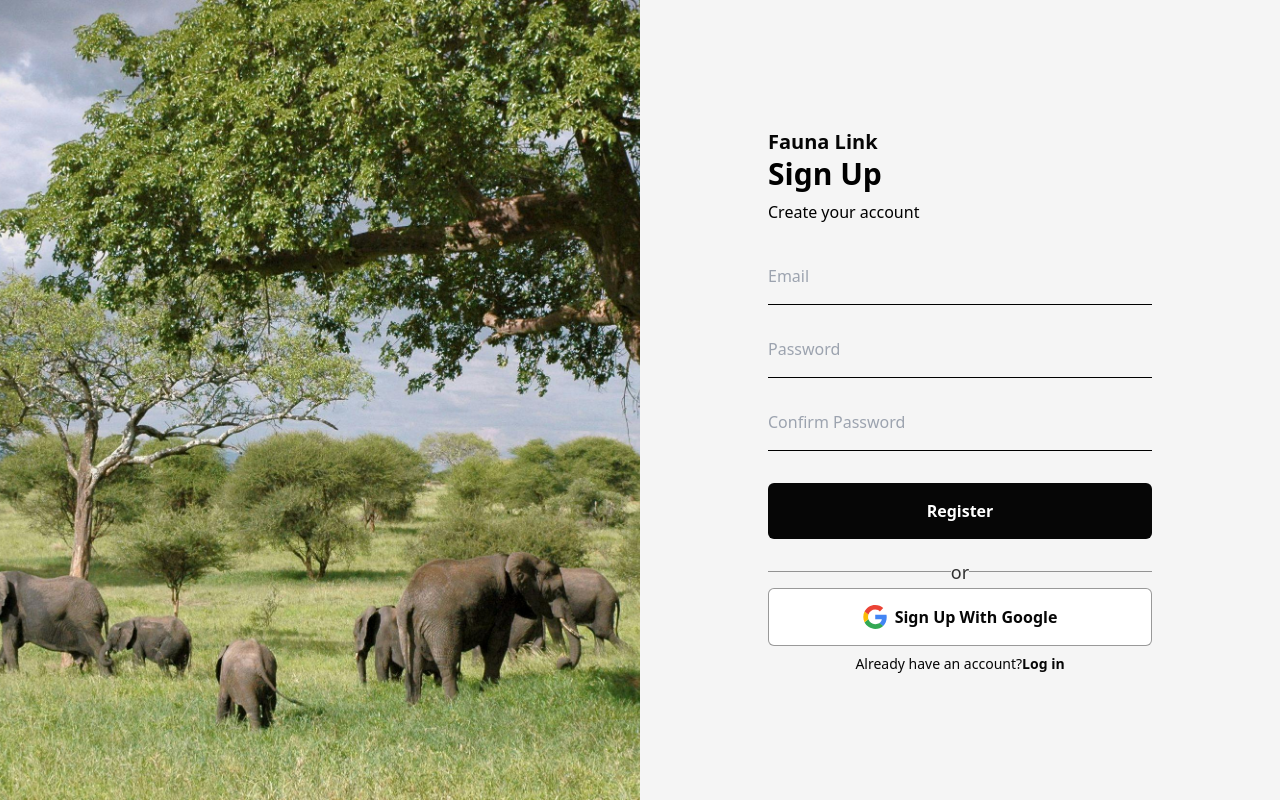
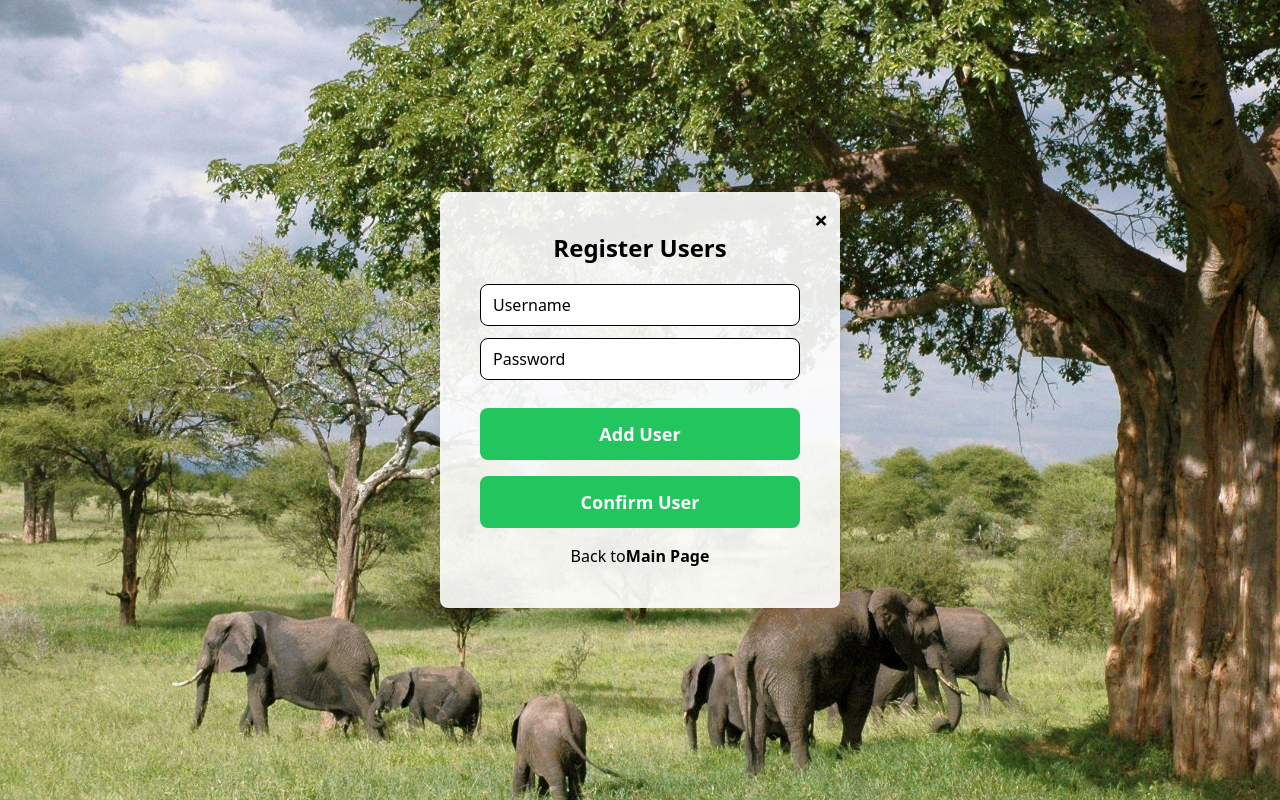
Before and after one commit to kimeudom/fauna_link, a React (Create React App) app in the folder frontend/: page /signup in a window 1280 px wide. Built offline with nearby package versions, Linux system fonts and the light colour scheme.

Commit message:
Changed thesignup page layout to register users

```diff
--- a/frontend/src/components/PopUpCards.tsx
+++ b/frontend/src/components/PopUpCards.tsx
@@ -15,6 +15,7 @@ export default function PopUpCards(props: {pois: Poi, closeCard: () => void}): J
             <p>Species: {props.pois.species}</p>
             <p>Latitude: {props.pois.location.lat}</p>
             <p>Longitude: {props.pois.location.lng}</p>
+            <p>Altitude: {props.pois.altitude}</p>
             <p>Battery Level: {props.pois.batteryLevel}</p>
         </div>
     )
--- a/frontend/src/components/SignUp.tsx
+++ b/frontend/src/components/SignUp.tsx
@@ -1,70 +1,69 @@
 import { useNavigate } from 'react-router-dom';
 import animal_background from '../assets/elephants.jpg';
-import GOOGLE_ICON from '../assets/google.svg';
 
-export default function SignUp(): JSX.Element{
+export default function RegisterUsers(): JSX.Element {
+    const navigate = useNavigate();
 
-    const navigate = useNavigate()
+    // Function to handle close action
+    const handleClose = () => {
+        navigate("/Ramani");
+    };
 
     return (
-        <div className="w-full h-screen flex">
-            <div className="relative w-1/2 h-full flex flex-col">
-                <img src={animal_background} className="w-full h-full object-cover" alt="Animal Background" />
-            </div>
-            <div className="w-1/2 h-full bg-[#f5f5f5] flex flex-col p-32 justify-between items-center">
-                <h1 className="w-full max-w-[500px] mx-auto text-xl text-[#060606] font-semibold mr-auto">Fauna Link</h1>
+        <div
+            className="w-full h-screen flex justify-center items-center"
+            style={{
+                backgroundImage: `url(${animal_background})`,
+                backgroundSize: 'cover',
+                backgroundPosition: 'center',
+            }}
+        >
+            <div className="bg-white/90 p-10 rounded-lg shadow-lg w-[400px] relative">
+                {/* Close Button */}
+                <button
+                    onClick={handleClose}
+                    className="absolute top-3 right-3 text-2xl font-bold text-black"
+                >
+                    &times; {/* X symbol */}
+                </button>
 
-                <div className='w-full flex flex-col max-w-[500px]'>
-                    <div className='w-full flex flex-col mb-2'>
-                        <h3 className='text-3xl font-semibold mb-2'>Sign Up</h3>
-                        <p className='text-base mb-2'>Create your account</p>
-                    </div>
+                <h3 className="text-2xl font-semibold mb-5 text-center text-black">Register Users</h3>
 
-                    <div className='w-full flex flex-col'>
+                <div className="flex flex-col w-full mb-4">
                     <input
-                            type="email"
-                            placeholder='Email'
-                            className='w-full text-black py-4 my-2 bg-transparent border-b border-black outline-none focus:outline-none'
+                        type="text"
+                        placeholder="Username"
+                        className="w-full py-2 px-3 rounded-lg mb-3 border border-black placeholder-black focus:outline-none"
                     />
                     <input
                         type="password"
-                            placeholder='Password'
-                            className='w-full text-black py-4 my-2 bg-transparent border-b border-black outline-none focus:outline-none'
-                        />
-                        <input
-                            type="password"
-                            placeholder='Confirm Password'
-                            className='w-full text-black py-4 my-2 bg-transparent border-b border-black outline-none focus:outline-none'
+                        placeholder="Password"
+                        className="w-full py-2 px-3 rounded-lg mb-3 border border-black placeholder-black focus:outline-none"
                     />
                 </div>
 
-                    <div className='w-full flex flex-col my-4'>
-                        <button className='w-full text-white my-2 font-semibold bg-[#060606] rounded-md p-4 text-center flex items-center justify-center cursor-pointer'>
-                            Register
+                {/* Stack the buttons vertically */}
+                <div className="flex flex-col w-full space-y-4">
+                    <button className="w-full py-3 rounded-lg bg-green-500 hover:bg-green-600 text-white text-lg font-semibold transition-colors">
+                        Add User
+                    </button>
+
+                    <button className="w-full py-3 rounded-lg bg-green-500 hover:bg-green-600 text-white text-lg font-semibold transition-colors">
+                        Confirm User
                     </button>
                 </div>
 
-                    <div className='w-full flex items-center justify-center relative py-2'>
-                        <div className='w-full h-[1px] bg-black/40'></div>
-                        <p className='text-lg absolute text-black/80 bg-[#f5f5f5]'>or</p>
-                    </div>
-                    <div className='w-full text-[#060606] my-2 font-semibold bg-white border border-black/40 rounded-md p-4 text-center flex items-center justify-center'>
-                        <img src={GOOGLE_ICON} className="h-6 mr-2" alt="Google Icon" />
-                        Sign Up With Google
-                    </div>
-                </div>
-
-                <div className='w-full flex items-center justify-center'>
-                    <p className='text-sm font-normal text-[#060606]'>
-                        Already have an account?
-                        <a className='font-semibold underline-offset-2 cursor-pointer'
-                            onClick = {() => navigate("/")}
+                <div className="text-center mt-4">
+                    <p className="text-black">Back to
+                        <span
+                            className='font-semibold underline-offset-2 cursor-pointer mb-4'
+                            onClick={() => navigate("/Ramani")}
                         >
-                            Log in
-                        </a>
+                            Main Page
+                        </span>
                     </p>
                 </div>
             </div>
         </div>
     );
-};
+}
```
Lines whose indentation alone changed are shown as unchanged.
